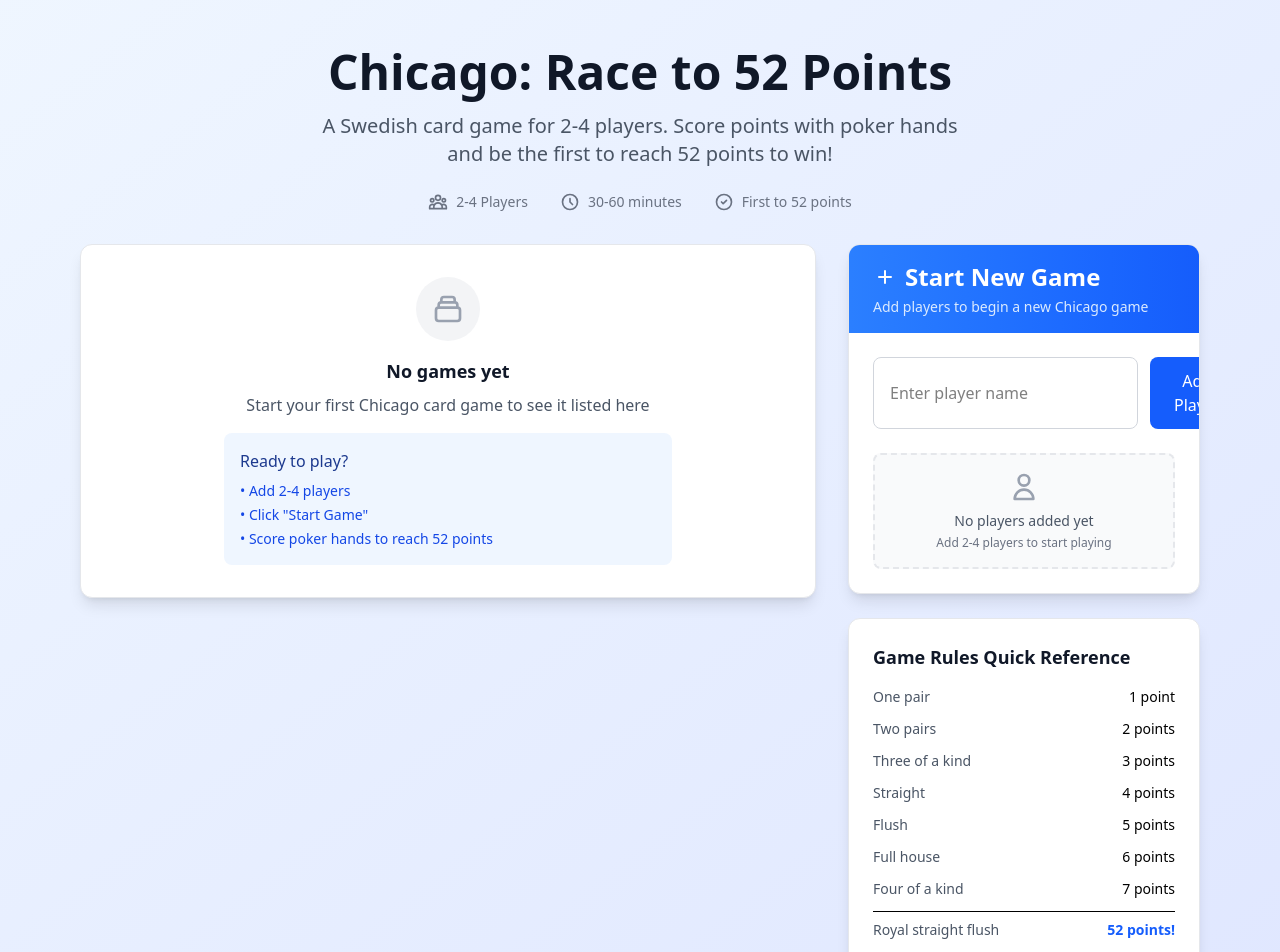
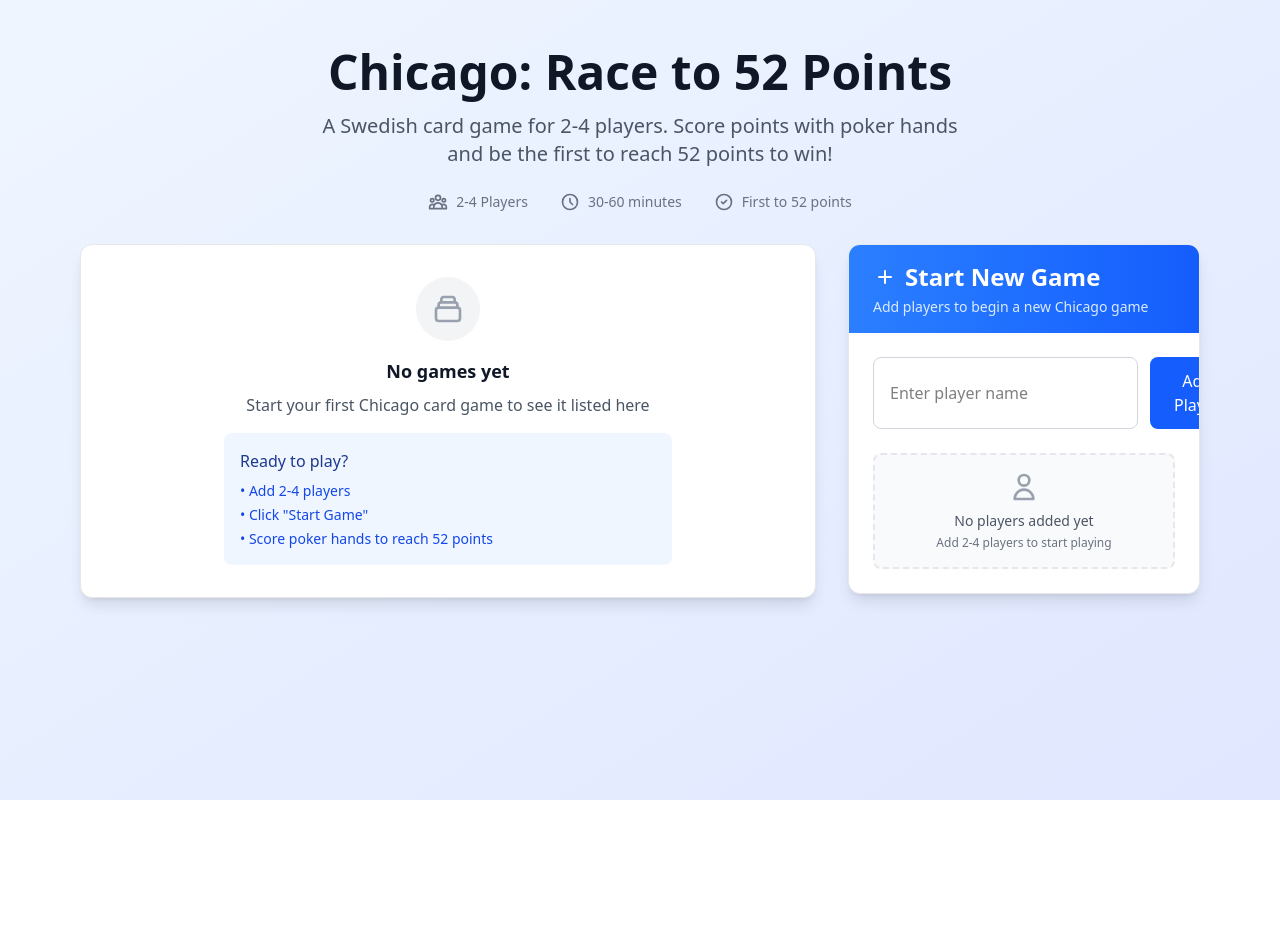
Before and after one commit to chrilleson/chicago-card-game, a SvelteKit app in the folder src/apps/chicago-game/: page / in a window 1280 px wide. Shown: the top 952 px of the page. After the commit the page ends 800 px from the top, so only its background shows below. Built offline with nearby package versions, Linux system fonts and the light colour scheme.

Commit message:
refactor: removed unnecessary usings

```diff
--- a/src/apps/chicago-game/src/lib/components/game/GameHeader.svelte
+++ /dev/null
@@ -1,32 +0,0 @@
-<script lang="ts">
-	import { goto } from '$app/navigation';
-	import { base } from '$app/paths';
-	import type { Game } from '../../../types/game';
-
-	export let gameId: string;
-	export let currentGame: Game | null = null;
-
-	function goHome() {
-		goto(base || '/');
-	}
-</script>
-
-<div class="mb-8 flex items-center justify-between">
-	<button
-		onclick={goHome}
-		class="flex items-center gap-2 rounded-lg px-3 py-2 text-gray-600 transition-colors hover:bg-gray-100 hover:text-gray-800"
-		aria-label="Return to home"
-	>
-		<svg class="h-5 w-5" fill="none" stroke="currentColor" viewBox="0 0 24 24">
-			<path stroke-linecap="round" stroke-linejoin="round" stroke-width="2" d="M15 19l-7-7 7-7" />
-		</svg>
-		<span class="hidden sm:inline">Back to Games</span>
-	</button>
-
-	<div class="flex-1 text-center">
-		<h1 class="mb-2 text-4xl font-bold">Chicago: Race to 52 Points</h1>
-	</div>
-
-	<div class="w-24"></div>
-	<!-- Spacer for balance -->
-</div>
--- a/src/apps/chicago-game/src/lib/components/game/GameOverBanner.svelte
+++ b/src/apps/chicago-game/src/lib/components/game/GameOverBanner.svelte
@@ -5,7 +5,7 @@
 </script>
 
 <div class="mb-4 rounded border border-green-400 bg-green-100 px-4 py-3 text-green-700">
-	<p class="text-lg font-semibold">🎉 Game Over!</p>
+	<p class="text-lg font-semibold">🎉 Game Finished!</p>
 	{#if winner}
 		<p><strong>{winner.name}</strong> wins with {winner.score} points!</p>
 	{:else}
--- a/src/apps/chicago-game/src/lib/components/game/PokerHandCategory.svelte
+++ b/src/apps/chicago-game/src/lib/components/game/PokerHandCategory.svelte
@@ -35,8 +35,7 @@
 					<span class="text-xs text-gray-500 xl:text-sm">{hand.symbol}</span>
 				</div>
 				<span
-					class="self-start rounded px-2 py-1 text-xs font-medium whitespace-nowrap xl:text-sm {hand.points ===
-					52
+					class="self-start rounded px-2 py-1 text-xs font-medium whitespace-nowrap xl:text-sm {hand.points === 52
 						? 'bg-yellow-100 text-yellow-800'
 						: colorClass.badge}"
 				>
--- a/src/apps/chicago-game/src/lib/components/player/DesktopPlayerCard.svelte
+++ b/src/apps/chicago-game/src/lib/components/player/DesktopPlayerCard.svelte
@@ -85,7 +85,6 @@
 					RF
 				</button>
 			</div>
-
 			<div class="mt-2 grid grid-cols-3 gap-1">
 				<button
 					onclick={() => onScoreUpdate(player.id, 5)}
--- a/src/apps/chicago-game/src/routes/+page.svelte
+++ b/src/apps/chicago-game/src/routes/+page.svelte
@@ -175,45 +175,6 @@
 						{/if}
 					</div>
 				</div>
-
-				<!-- Quick Stats Card -->
-				<div class="mt-6 rounded-xl border border-gray-200 bg-white p-6 shadow-lg">
-					<h3 class="mb-4 text-lg font-semibold text-gray-900">Game Rules Quick Reference</h3>
-					<div class="space-y-3 text-sm">
-						<div class="flex justify-between">
-							<span class="text-gray-600">One pair</span>
-							<span class="font-medium">1 point</span>
-						</div>
-						<div class="flex justify-between">
-							<span class="text-gray-600">Two pairs</span>
-							<span class="font-medium">2 points</span>
-						</div>
-						<div class="flex justify-between">
-							<span class="text-gray-600">Three of a kind</span>
-							<span class="font-medium">3 points</span>
-						</div>
-						<div class="flex justify-between">
-							<span class="text-gray-600">Straight</span>
-							<span class="font-medium">4 points</span>
-						</div>
-						<div class="flex justify-between">
-							<span class="text-gray-600">Flush</span>
-							<span class="font-medium">5 points</span>
-						</div>
-						<div class="flex justify-between">
-							<span class="text-gray-600">Full house</span>
-							<span class="font-medium">6 points</span>
-						</div>
-						<div class="flex justify-between">
-							<span class="text-gray-600">Four of a kind</span>
-							<span class="font-medium">7 points</span>
-						</div>
-						<div class="flex justify-between border-t pt-2">
-							<span class="text-gray-600">Royal straight flush</span>
-							<span class="font-bold text-blue-600">52 points!</span>
-						</div>
-					</div>
-				</div>
 			</div>
 		</div>
 	</div>
--- a/src/apps/chicago-game/src/routes/game/[id]/+page.svelte
+++ b/src/apps/chicago-game/src/routes/game/[id]/+page.svelte
@@ -2,7 +2,6 @@
 	import { page } from '$app/stores';
 	import { onMount } from 'svelte';
 	import { browser } from '$app/environment';
-	import { base } from '$app/paths';
 	import type { Game } from '../../../types/game';
 	import type { Player } from '../../../types/player';
 	import PokerHandCheatsheet from '../../../lib/components/game/PokerHandCheatsheet.svelte';
@@ -168,7 +167,7 @@
 								</div>
 							</div>
 
-							<div class="border-t border-gray-200 pt-4">
+							<div class="pt-4">
 								<BackToHomeLink />
 							</div>
 						</div>
```
Lines whose indentation alone changed are shown as unchanged.
